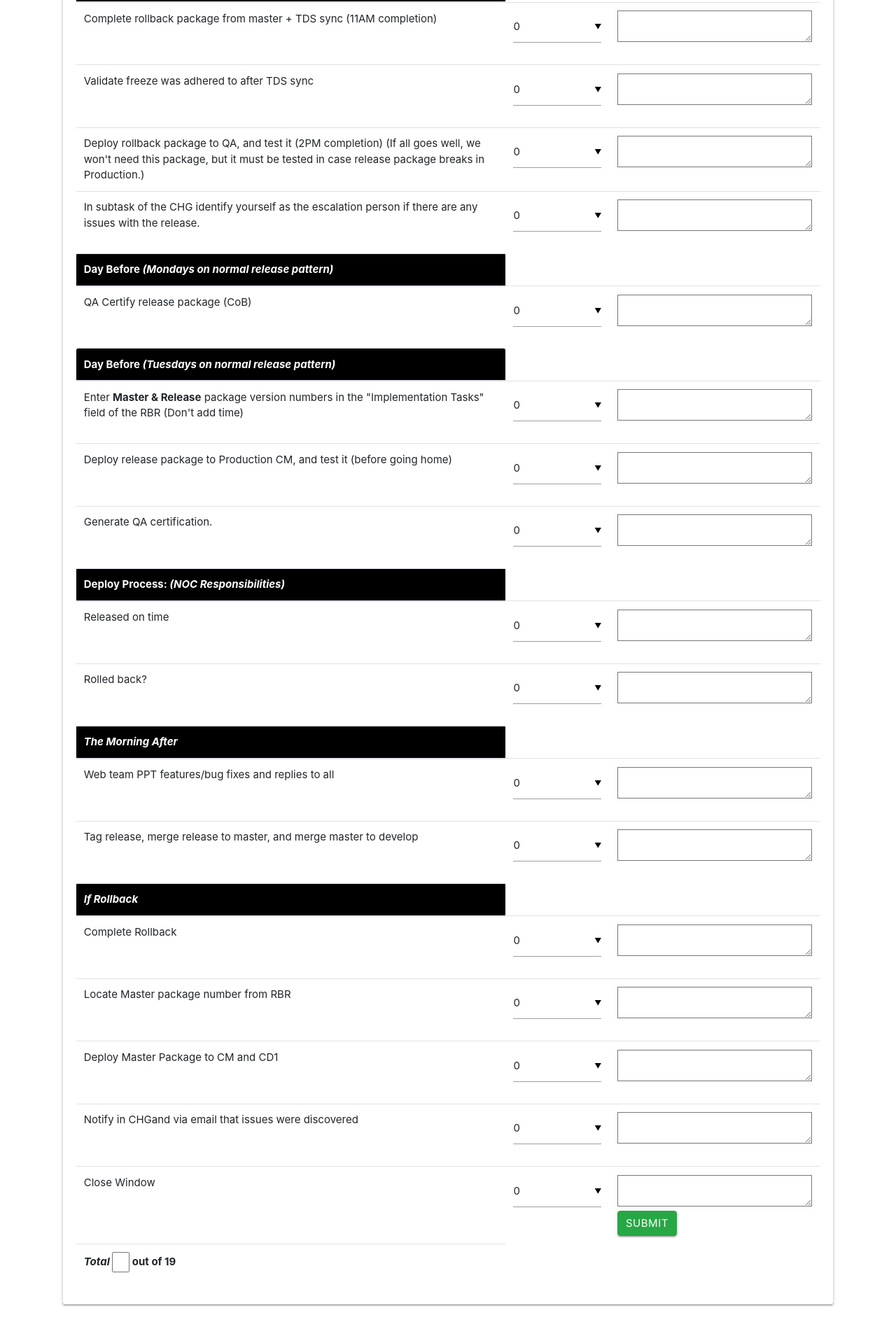
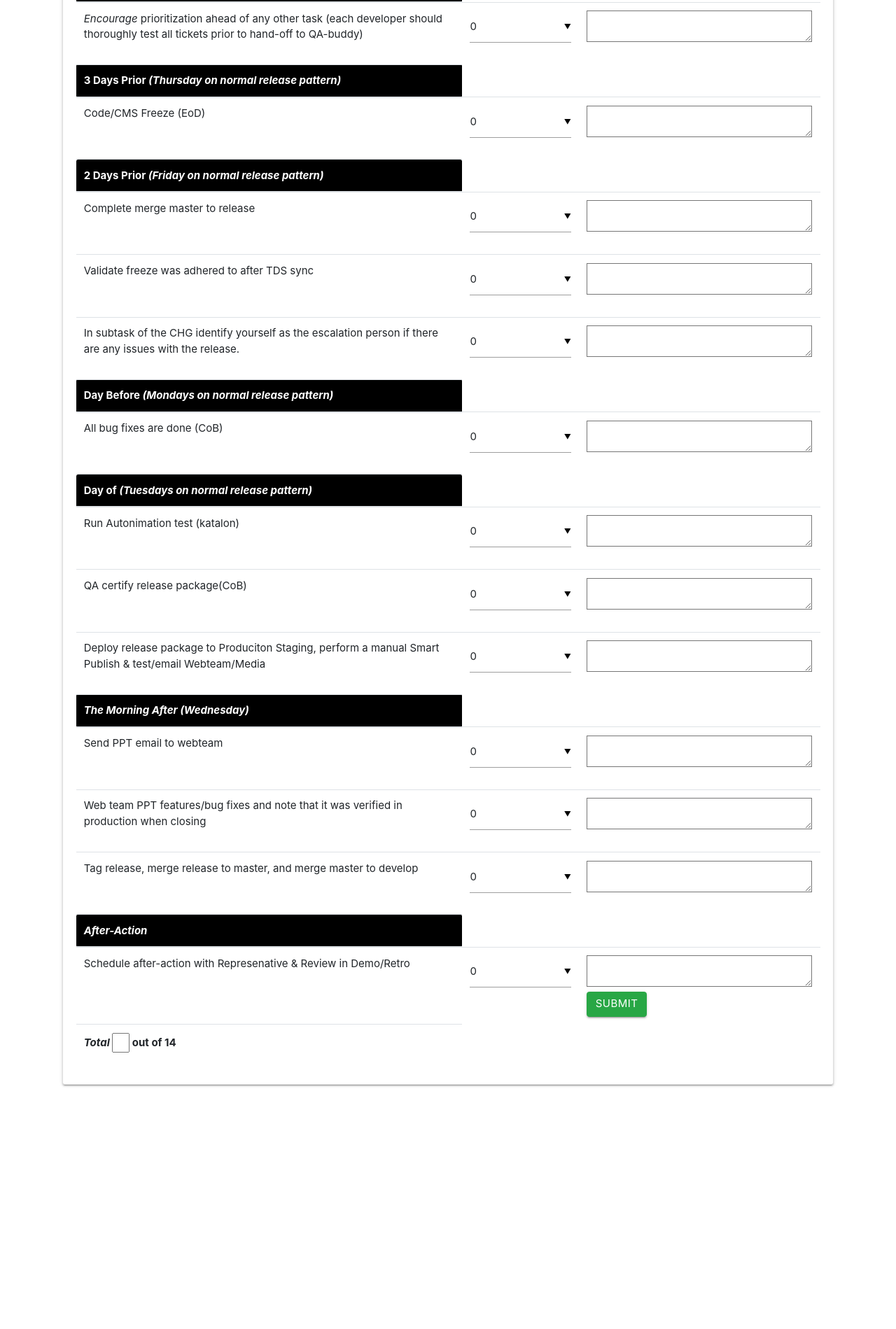
Before and after one commit to yesman234/Sitecore, a website: page app/public/view.html in a window 1280 px wide. Shown: the part 714-2613 px from the top of the page at 70% size. After the commit the page ends 2299 px from the top, so only its background shows below. Drawn offline with nearby package versions, Linux system fonts and the light colour scheme.

Commit message:
editted wiki page

```diff
--- a/app/public/js/view.js
+++ b/app/public/js/view.js
@@ -43,10 +43,6 @@ $("#make-new").on("click", function(event) {
             note12: $("#note12").val().trim(),
             note13: $("#note13").val().trim(),
             note14: $("#note14").val().trim(),
-            note15: $("#note15").val().trim(),
-            note16: $("#note16").val().trim(),
-            note17: $("#note17").val().trim(),
-            note18: $("#note18").val().trim(),
             shell: $("#shell").val().trim(),
             release_Name: $("#release_Name").val().trim(),
             sprint_Master: $("#sprint_Master").val().trim(),
@@ -78,10 +74,6 @@ $("#make-new").on("click", function(event) {
   $("#note12").val("");
   $("#note13").val("");
   $("#note14").val("");
-  $("#note15").val("");
-  $("#note16").val("");
-  $("#note17").val("");
-  $("#note18").val("");
   $("#shell").val("");
   $("#release_name").val("");
   $("#sprint_Master").val("");
--- a/app/public/view.html
+++ b/app/public/view.html
@@ -28,7 +28,8 @@
             <i class="fa fa-align-justify" id="date"></i> Release Web HotFix</div>
           <div class="card-header">
             <i class="fa fa-align-justify"></i>Sitecore Release Scorecard</div>
-            <td><div class="container">
+          <td>
+            <div class="container">
               <div class="md-form">
                 <input placeholder="Enter date of the release" type="text" id="shell" class="form-control datepicker">
                 <label for="shell"></label>
@@ -38,6 +39,7 @@
               </div>
             </div>
           </td>
+
           <div class="card-body">
 
             <table class="table table-responsive-sm">
@@ -53,7 +55,7 @@
               <!-- wwrap entire table in form  -->
               <thead style="background-color:black;color:white" class="card-header">
                 <tr>
-                  <th>3 Days Prior <i>(Thursday on normal release pattern)</i></th>
+                  <th>Start of Sprint</th>
                 </tr>
               </thead>
               <form id="form">
@@ -65,20 +67,63 @@
                   </select>
                   <td form action="/html/tags/html_form_tag_action.cfm" method="post">
                     <form>
-                      <textarea rows="5" cols="50"name="comment" id="note" style="font-family:sans-serif;font-size:1.2em;">
+                      <textarea rows="5" cols="50" name="comment" id="note"
+                        style="font-family:sans-serif;font-size:1.2em;">
+                            </textarea>
+                  </td>
+                </tr>
+                <form id="form">
+                  <tr>
+                    <td>Create change ticket if not already created by Scrum Master</td>
+                    <td> <select class="Score">
+                        <option value="0">0</option>
+                        <option value="1">1</option>>1</td>
+                    </select>
+                    <td form action="/html/tags/html_form_tag_action.cfm" method="post">
+                      <form>
+                        <textarea rows="5" cols="50" name="comment" id="note1"
+                          style="font-family:sans-serif;font-size:1.2em;">
                               </textarea>
 
 
                     </td>
                   </tr>
+                  <thead style="background-color:black;color:white" class="card-header">
                     <tr>
-                  <td>Content/CMS Freeze (EoD)</td>
+                      <th>Throughout Sprint</th>
+                    </tr>
+                  </thead>
+                  <form id="form">
+                    <tr>
+                      <td><i>Encourage</i> prioritization ahead of any other task (each developer should thoroughly test
+                        all tickets prior to hand-off to QA-buddy)</td>
+                      <td> <select class="Score">
+                          <option value="0">0</option>
+                          <option value="1">1</option>>1</td>
+                      </select>
+                      <td form action="/html/tags/html_form_tag_action.cfm" method="post">
+                        <form>
+                          <textarea rows="5" cols="50" name="comment" id="note2"
+                            style="font-family:sans-serif;font-size:1.2em;">
+                            </textarea>
+
+
+                      </td>
+                    </tr>
+                    <thead style="background-color:black;color:white" class="card-header">
+                      <tr>
+                        <th>3 Days Prior <i>(Thursday on normal release pattern)</i></th>
+                      </tr>
+                    </thead>
+
+                    <tr>
+                      <td>Code/CMS Freeze (EoD)</td>
                       <td> <select class="Score">
                           <option value="0">0</option>
                           <option value="1">1</option>>1</td>
                       <td form action="/html/tags/html_form_tag_action.cfm" method="post">
                         <div>
-                      <textarea name="comment" id="note1" style="font-family:sans-serif;font-size:1.2em;">
+                          <textarea name="comment" id="note3" style="font-family:sans-serif;font-size:1.2em;">
                             </textarea>
                         </div>
 
@@ -93,13 +138,13 @@
                       </thead>
                     </tr>
                     <tr>
-                  <td>Complete rollback package from master + TDS sync (11AM completion)</td>
+                      <td>Complete merge master to release</td>
                       <td> <select class="Score">
                           <option value="0">0</option>
                           <option value="1">1</option>>1</td>
                       <td form action="/html/tags/html_form_tag_action.cfm" method="post">
                         <div>
-                      <textarea name="comment" id="note2" style="font-family:sans-serif;font-size:1.2em;">
+                          <textarea name="comment" id="note4" style="font-family:sans-serif;font-size:1.2em;">
                                   </textarea>
                         </div>
 
@@ -112,21 +157,7 @@
                           <option value="1">1</option>>1</td>
                       <td form action="/html/tags/html_form_tag_action.cfm" method="post">
                         <div>
-                      <textarea name="comment" id="note3" style="font-family:sans-serif;font-size:1.2em;">
-                                  </textarea>
-                    </div>
-
-                  </td>
-                </tr>
-                <tr>
-                  <td>Deploy rollback package to QA, and test it (2PM completion) (If all goes well, we won't need
-                    this package, but it must be tested in case release package breaks in Production.)</td>
-                  <td> <select class="Score">
-                      <option value="0">0</option>
-                      <option value="1">1</option>>1</td>
-                  <td form action="/html/tags/html_form_tag_action.cfm" method="post">
-                    <div>
-                      <textarea name="comment" id="note4" style="font-family:sans-serif;font-size:1.2em;">
+                          <textarea name="comment" id="note5" style="font-family:sans-serif;font-size:1.2em;">
                                   </textarea>
                         </div>
 
@@ -140,25 +171,6 @@
                           <option value="1">1</option>>1</td>
                       <td form action="/html/tags/html_form_tag_action.cfm" method="post">
                         <div>
-                      <textarea name="comment" id="note5" style="font-family:sans-serif;font-size:1.2em;">
-                                  </textarea>
-                    </div>
-
-                  </td>
-                </tr>
-                <thead>
-                  <tr>
-                    <th style="background-color:black;color:white" class="card-header">Day Before <i>(Mondays on normal
-                        release pattern)</i></th>
-                  </tr>
-                </thead>
-                <tr>
-                  <td>QA Certify release package (CoB)</td>
-                  <td> <select class="Score">
-                      <option value="0">0</option>
-                      <option value="1">1</option>>1</td>
-                  <td form action="/html/tags/html_form_tag_action.cfm" method="post">
-                    <div>
                           <textarea name="comment" id="note6" style="font-family:sans-serif;font-size:1.2em;">
                                   </textarea>
                         </div>
@@ -167,18 +179,17 @@
                     </tr>
                     <thead>
                       <tr>
-                    <th style="background-color:black;color:white" class="card-header">Day Before <i>(Tuesdays on normal
+                        <th style="background-color:black;color:white" class="card-header">Day Before <i>(Mondays on
+                            normal
                             release pattern)</i></th>
                       </tr>
                     </thead>
                     <tr>
-                  <td>Enter <strong>Master & Release</strong> package version numbers in the "Implementation Tasks"
-                    field of the RBR
-                    (Don't add time)</td>
-                  <td> <select class="Score" id="option1">
+                      <td>All bug fixes are done (CoB)</td>
+                      <td> <select class="Score">
                           <option value="0">0</option>
                           <option value="1">1</option>>1</td>
-                  <td form action="/html/tags/html_form_tag_action.cfm" id="commentUserInput" method="post">
+                      <td form action="/html/tags/html_form_tag_action.cfm" method="post">
                         <div>
                           <textarea name="comment" id="note7" style="font-family:sans-serif;font-size:1.2em;">
                                   </textarea>
@@ -186,12 +197,18 @@
 
                       </td>
                     </tr>
+                    <thead>
                       <tr>
-                  <td>Deploy release package to Production CM, and test it (before going home)</td>
-                  <td> <select class="Score">
+                        <th style="background-color:black;color:white" class="card-header">Day of <i>(Tuesdays on normal
+                            release pattern)</i></th>
+                      </tr>
+                    </thead>
+                    <tr>
+                      <td>Run Autonimation test (katalon)</td>
+                      <td> <select class="Score" id="option1">
                           <option value="0">0</option>
                           <option value="1">1</option>>1</td>
-                  <td form action="/html/tags/html_form_tag_action.cfm" method="post">
+                      <td form action="/html/tags/html_form_tag_action.cfm" id="commentUserInput" method="post">
                         <div>
                           <textarea name="comment" id="note8" style="font-family:sans-serif;font-size:1.2em;">
                                   </textarea>
@@ -200,7 +217,7 @@
                       </td>
                     </tr>
                     <tr>
-                  <td>Generate QA certification.</td>
+                      <td>QA certify release package(CoB)</td>
                       <td> <select class="Score">
                           <option value="0">0</option>
                           <option value="1">1</option>>1</td>
@@ -212,13 +229,9 @@
 
                       </td>
                     </tr>
-                <thead style="background-color:black;color:white" class="card-header">
                     <tr>
-                    <th>Deploy Process: <i>(NOC Responsibilities)</i></th>
-                  </tr>
-                </thead>
-                <tr>
-                  <td>Released on time</td>
+                      <td>Deploy release package to Produciton Staging, perform a manual Smart Publish & test/email
+                        Webteam/Media</td>
                       <td> <select class="Score">
                           <option value="0">0</option>
                           <option value="1">1</option>>1</td>
@@ -230,25 +243,29 @@
 
                       </td>
                     </tr>
+                    <thead style="background-color:black;color:white" class="card-header">
+
+                      <thead style="background-color:black;color:white" class="card-header">
                         <tr>
-                  <td>Rolled back?</td>
-                  <td form action="/html/tags/html_form_tag_action.cfm" method="post"> <select class="Score">
+                          <th><i>The Morning After (Wednesday)</i></th>
+                        </tr>
+                      </thead>
+                      <tr>
+                        <td>Send PPT email to webteam </td>
+                        <td> <select class="Score">
                             <option value="0">0</option>
                             <option value="1">1</option>>1</td>
-                  <td>
+                        <td form action="/html/tags/html_form_tag_action.cfm" method="post">
                           <div>
                             <textarea name="comment" id="note11" style="font-family:sans-serif;font-size:1.2em;">
                                   </textarea>
                           </div>
+
                         </td>
                       </tr>
-                <thead style="background-color:black;color:white" class="card-header">
                       <tr>
-                    <th><i>The Morning After</i></th>
-                  </tr>
-                </thead>
-                <tr>
-                  <td>Web team PPT features/bug fixes and replies to all</td>
+                        <td>Web team PPT features/bug fixes and note that it was verified in production when closing
+                        </td>
                         <td> <select class="Score">
                             <option value="0">0</option>
                             <option value="1">1</option>>1</td>
@@ -275,69 +292,18 @@
                       </tr>
                       <thead style="background-color:black;color:white" class="card-header">
                         <tr>
-                    <th><i>If Rollback</i></th>
+                          <th><i>After-Action</i></th>
                         </tr>
                       </thead>
+
                       <tr>
-                  <td>Complete Rollback</td>
+                        <td>Schedule after-action with Represenative & Review in Demo/Retro</td>
                         <td> <select class="Score">
                             <option value="0">0</option>
                             <option value="1">1</option>>1</td>
                         <td form action="/html/tags/html_form_tag_action.cfm" method="post">
                           <div>
                             <textarea name="comment" id="note14" style="font-family:sans-serif;font-size:1.2em;">
-                                  </textarea>
-                    </div>
-
-                  </td>
-                </tr>
-                <tr>
-                  <td>Locate Master package number from RBR</td>
-                  <td> <select class="Score">
-                      <option value="0">0</option>
-                      <option value="1">1</option>>1</td>
-                  <td form action="/html/tags/html_form_tag_action.cfm" method="post">
-                    <div>
-                      <textarea name="comment" id="note15" style="font-family:sans-serif;font-size:1.2em;">
-                                  </textarea>
-                    </div>
-
-                  </td>
-                </tr>
-                <tr>
-                  <td>Deploy Master Package to CM and CD1</td>
-                  <td> <select class="Score">
-                      <option value="0">0</option>
-                      <option value="1">1</option>>1</td>
-                  <td form action="/html/tags/html_form_tag_action.cfm" method="post">
-                    <div>
-                      <textarea name="comment" id="note16" style="font-family:sans-serif;font-size:1.2em;">
-                                  </textarea>
-                    </div>
-
-                  </td>
-                </tr>
-                <tr>
-                  <td>Notify in CHGand via email that issues were discovered</td>
-                  <td> <select class="Score">
-                      <option value="0">0</option>
-                      <option value="1">1</option>>1</td>
-                  <td form action="/html/tags/html_form_tag_action.cfm" method="post">
-                    <div>
-                      <textarea name="comment" id="note17" style="font-family:sans-serif;font-size:1.2em;">
-                                  </textarea>
-                    </div>
-
-                  </td>
-                </tr>
-                <tr>
-                  <td>Close Window</td>
-                  <td> <select class="Score">
-                      <option value="0">0</option>
-                      <option value="1">1</option>>1</td>
-                  <td form action="/html/tags/html_form_tag_action.cfm" method="post">
-                    <div>
-                      <textarea name="comment" id="note18" style="font-family:sans-serif;font-size:1.2em;">
                                   </textarea>
                           </div>
                           <div id="action-button">
@@ -349,7 +315,8 @@
                       <thead style="background-color:black;color:white" class="card-header">
                       <tfoot>
 
-                  <th><i>Total</i> <input type="input" id="inc" value="" style="width: 25px;"> out of 19</input></th>
+                        <th><i>Total</i> <input type="input" id="inc" value="" style="width: 25px;"> out of 14</input>
+                        </th>
                         </tr>
                     </thead>
 
--- a/app/routes/api-routes.js
+++ b/app/routes/api-routes.js
@@ -58,10 +58,6 @@ module.exports = function (app) {
       note12: req.body.note12,
       note13: req.body.note13,
       note14: req.body.note14,
-      note15: req.body.note15,
-      note16: req.body.note16,
-      note17: req.body.note17,
-      note18: req.body.note18,
       shell: req.body.shell,
       release_Name: req.body.release_Name,
       sprint_Master: req.body.sprint_Master,
--- a/app/routes/html-routes.js
+++ b/app/routes/html-routes.js
@@ -25,6 +25,7 @@ module.exports = function(app) {
   // app.get("/api/"+ data.id, function(req, res) {
   //   res.sendFile(path.join(__dirname, "../public/view.html"));
   // });
+
   // short route loads the short.html page, where short books in the db are displayed
   app.get("/low", function(req, res) {
     res.sendFile(path.join(__dirname, "../public/low.html"));
```
Lines whose indentation alone changed are shown as unchanged.
